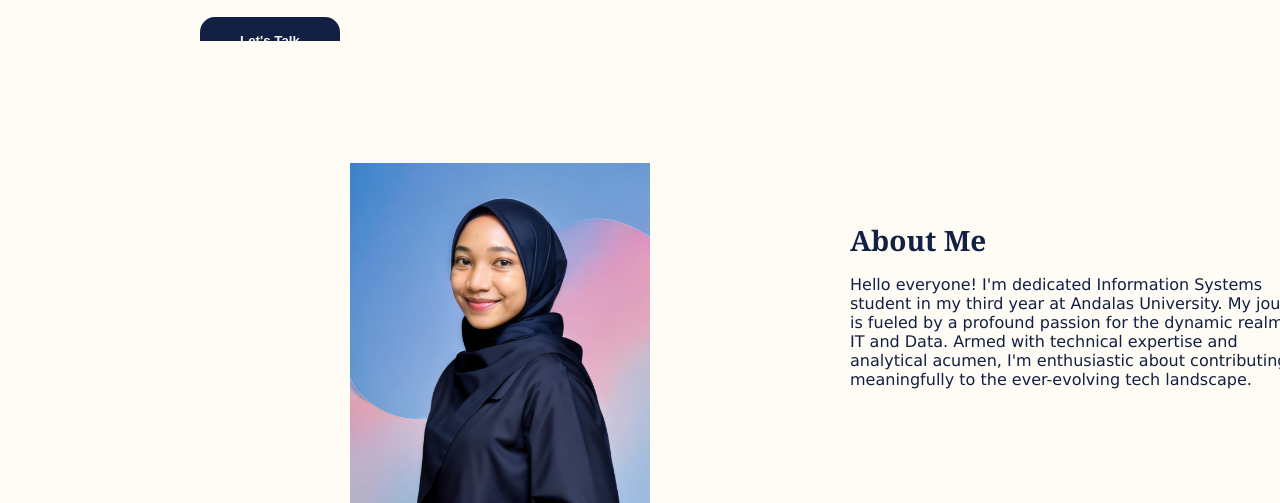
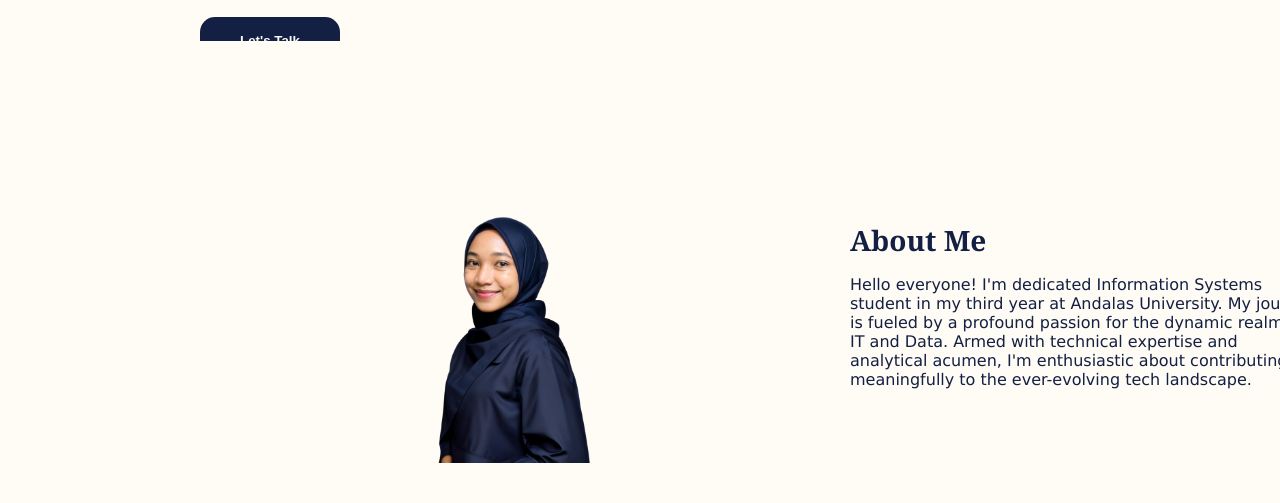
Before and after one commit to nadiianur/nadiianur.github.io, a plain HTML site: page index.html in a window 1280 px wide. Shown: the part 449-952 px from the top of the page. Drawn offline with Linux system fonts and the light colour scheme.

Commit message:
Update index.html

```diff
--- a/index.html
+++ b/index.html
@@ -39,7 +39,7 @@
         <div class="wrapper1">
             <div class="home-right">
                 <div class="card-inner">
-                    <img src="img/profile2.JPG" alt="profile">
+                    <img src="img/profile.png" alt="profile">
                 </div>
             </div>
             <div class="home-left">
```
